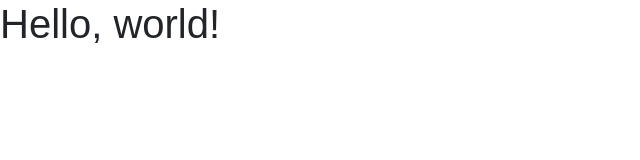
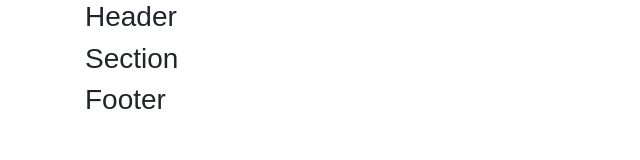
Before and after one commit to gabrielweb7/My-Blank-HTML5-Project-2.0, a plain HTML site: page index.html in a window 1280 px wide. Shown: the whole page, without its empty margins (0-640 px from the left). Drawn offline with Linux system fonts and the light colour scheme.

Commit message:
UPDATE :)

```diff
--- a/css/style.css
+++ b/css/style.css
@@ -11,3 +11,12 @@
 
 /* Tags */
 body { font-family: Arial; }
+
+/* Header */
+header { }
+
+/* Section */
+section { }
+
+/* Footer */
+footer { }
--- a/index.html
+++ b/index.html
@@ -34,6 +34,11 @@
 		<meta name="msapplication-TileImage" content="img/favicon/1/ms-icon-144x144.png" />
 		<meta name="theme-color" content="#ffffff" />
 
+		<!-- MetaTag GooglePlus -->
+		<meta itemprop="name" content="Titulo do Website (GooglePlus)" />
+		<meta itemprop="description" content="Descrição do Website aqui. (GooglePlus)" />
+		<meta itemprop="image" content="img/metatag-facebook/1.jpeg" />
+
 		<!-- MetaTag Facebook -->
 		<meta property="og:locale" content="pt_BR" />
 		<meta property="og:type" content="website" />
@@ -44,6 +49,12 @@
 		<meta property="og:image:type" content="image/jpeg" />
 		<meta property="og:image:width" content="800" />
 		<meta property="og:image:height" content="600" />
+
+		<!-- Metatag Twitter -->
+		<meta name="twitter:title" content="Titulo do Website (Twitter)">
+		<meta name="twitter:description" content="Descrição do Website aqui. (Twitter)">
+		<meta name="twitter:image" content="img/metatag-facebook/1.jpeg">
+		<meta name="twitter:card" content="summary_large_image">
 
 		<!-- Bootstrap Reboot CSS -->
 		<link rel="stylesheet" href="plugins/bootstrap/4.0.0/css/bootstrap-reboot.css" />
@@ -63,9 +74,32 @@
 	</head>
 	<body>
 
+		<!-- Header -->
+		<header>
+			<div class="container">
+				<h3> Header </h3>
+			</div>
+		</header>
 
+		<!-- Section -->
+		<section>
+			<div class="container">
+				<h3> Section </h3>
+			</div>
+		</section>
 
-    <h1>Hello, world!</h1>
+		<!-- Footer -->
+		<footer>
+			<div class="container">
+				<h3> Footer </h3>
+			</div>
+		</footer>
+
+		<!-- //
+
+			~~ SCRIPTS ~~
+
+		// -->
 
 		<!-- Jquery -->
 		<script src="plugins/jquery/jquery-3.3.1.min.js"></script>
```
Also changed, not shown: css/responsive.css (+28 -0 lines). Lines whose indentation alone changed are shown as unchanged.
